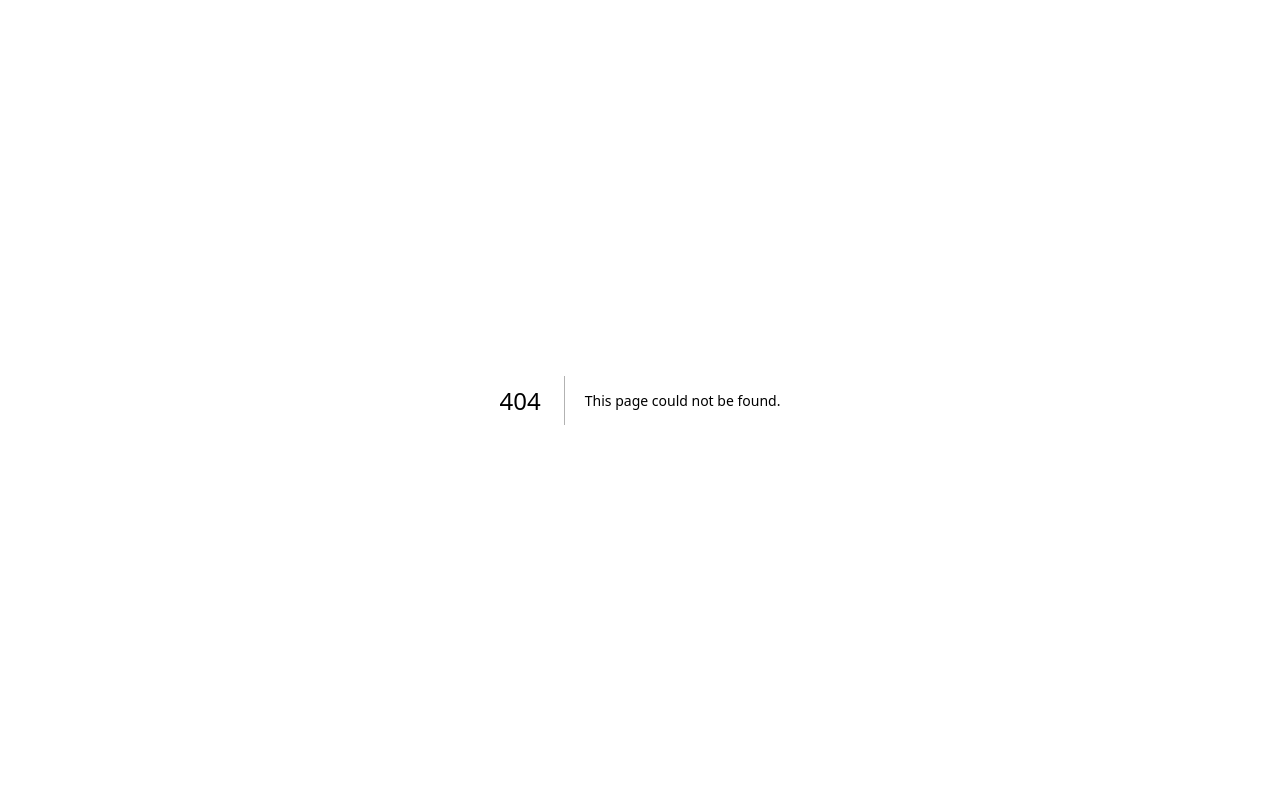
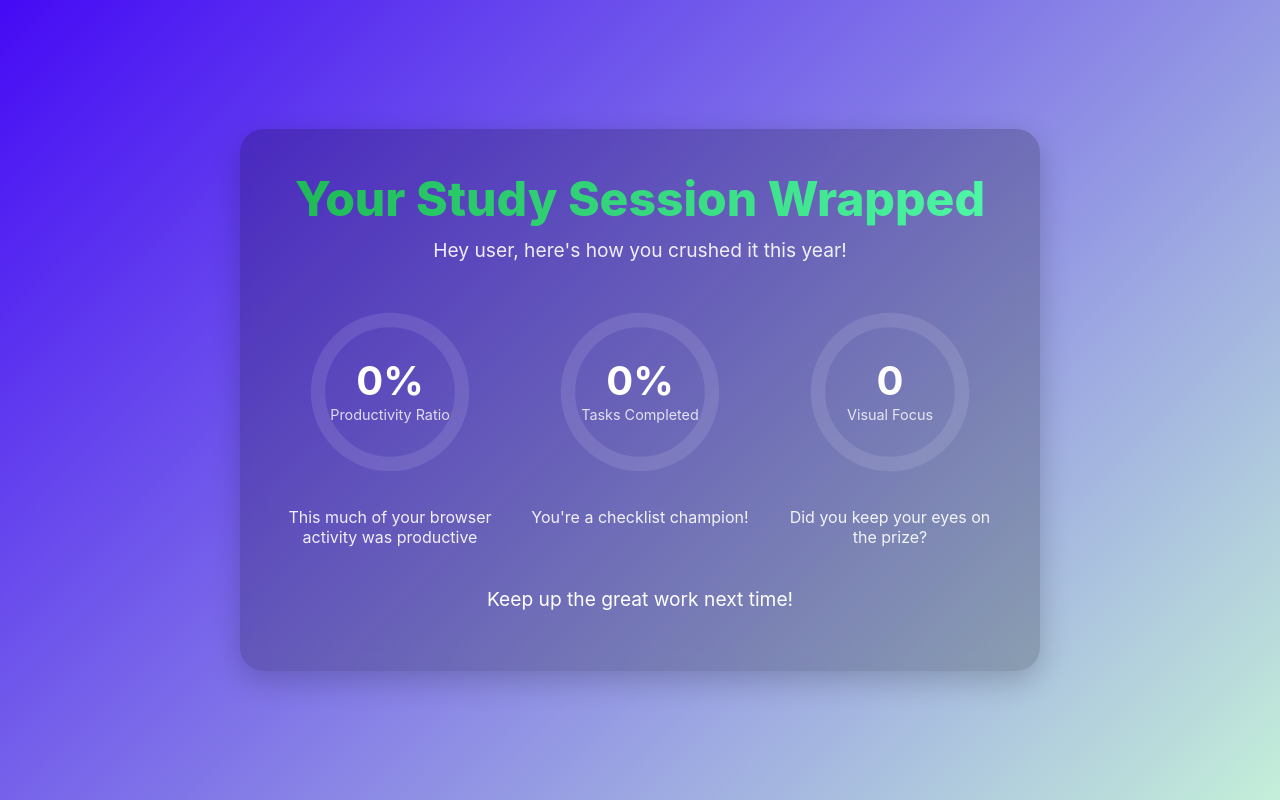
Before and after one commit to NanDhanesh/Miza, a Next.js app in the folder FirstScreen/: page /focus-wrapped in a window 1280 px wide. Before the commit this address had no page. Built offline with nearby package versions, Linux system fonts and the light colour scheme.

Commit message:
everything

```diff
--- /dev/null
+++ b/FirstScreen/app/focus-wrapped/focus-wrapped.css
@@ -0,0 +1,212 @@
+.wrapped-container {
+    width: 100%;
+    min-height: 100vh;
+    display: flex;
+    justify-content: center;
+    align-items: center;
+    background: linear-gradient(135deg, #450af5, #c4efd9);
+    font-family: -apple-system, BlinkMacSystemFont, "Segoe UI", Roboto, Oxygen, Ubuntu, Cantarell, "Open Sans",
+      "Helvetica Neue", sans-serif;
+    color: white;
+    padding: 20px;
+  }
+
+  .wrapped-content {
+    max-width: 800px;
+    width: 100%;
+    background: rgba(0, 0, 0, 0.2);
+    backdrop-filter: blur(10px);
+    border-radius: 24px;
+    padding: 40px;
+    box-shadow: 0 10px 30px rgba(0, 0, 0, 0.2);
+    animation: fadeIn 1s ease-out;
+  }
+
+  .wrapped-header {
+    text-align: center;
+    margin-bottom: 40px;
+  }
+
+  .wrapped-header h1 {
+    font-size: 3rem;
+    font-weight: 800;
+    margin: 0;
+    background: linear-gradient(90deg, #1db954, #4ef7a7);
+    -webkit-background-clip: text;
+    background-clip: text;
+    -webkit-text-fill-color: transparent;
+    text-fill-color: transparent;
+  }
+
+  .wrapped-subtitle {
+    font-size: 1.2rem;
+    opacity: 0.9;
+    margin-top: 10px;
+  }
+
+  .stats-container {
+    display: flex;
+    flex-wrap: wrap;
+    justify-content: space-around;
+    gap: 30px;
+    margin-bottom: 40px;
+  }
+
+  .stat-item {
+    flex: 1;
+    min-width: 200px;
+    display: flex;
+    flex-direction: column;
+    align-items: center;
+    text-align: center;
+    animation: slideUp 0.8s ease-out forwards;
+    opacity: 0;
+  }
+
+  .stat-item:nth-child(1) {
+    animation-delay: 0.2s;
+  }
+
+  .stat-item:nth-child(2) {
+    animation-delay: 0.4s;
+  }
+
+  .stat-item:nth-child(3) {
+    animation-delay: 0.6s;
+  }
+
+  .stat-circle {
+    position: relative;
+    width: 180px;
+    height: 180px;
+    margin-bottom: 15px;
+  }
+
+  .stat-circle svg {
+    width: 100%;
+    height: 100%;
+    transform: rotate(-90deg);
+  }
+
+  .stat-circle-bg {
+    fill: none;
+    stroke: rgba(255, 255, 255, 0.1);
+    stroke-width: 8;
+  }
+
+  .stat-circle-progress {
+    fill: none;
+    stroke: #1db954;
+    stroke-width: 8;
+    stroke-linecap: round;
+    stroke-dasharray: 251.2;
+    transition: stroke-dashoffset 1.5s ease;
+  }
+
+  .checklist-progress {
+    stroke: #ff9500;
+  }
+
+  .overall-progress {
+    stroke: #1ed4ff;
+  }
+
+  .stat-circle-text {
+    position: absolute;
+    top: 0;
+    left: 0;
+    width: 100%;
+    height: 100%;
+    display: flex;
+    flex-direction: column;
+    justify-content: center;
+    align-items: center;
+  }
+
+  .stat-value {
+    font-size: 2.5rem;
+    font-weight: 700;
+    line-height: 1;
+  }
+
+  .stat-label {
+    font-size: 0.9rem;
+    opacity: 0.8;
+    margin-top: 5px;
+  }
+
+  .stat-description {
+    font-size: 1rem;
+    margin-top: 10px;
+    opacity: 0.9;
+  }
+
+  .wrapped-footer {
+    text-align: center;
+    margin-top: 20px;
+  }
+
+  .footer-text {
+    font-size: 1.2rem;
+    margin-bottom: 20px;
+  }
+
+  .share-button {
+    background: linear-gradient(90deg, #1db954, #4ef7a7);
+    border: none;
+    color: white;
+    padding: 12px 30px;
+    font-size: 1rem;
+    font-weight: 600;
+    border-radius: 30px;
+    cursor: pointer;
+    transition: transform 0.2s, box-shadow 0.2s;
+  }
+
+  .share-button:hover {
+    transform: translateY(-2px);
+    box-shadow: 0 5px 15px rgba(0, 0, 0, 0.2);
+  }
+
+  @keyframes fadeIn {
+    from {
+      opacity: 0;
+    }
+    to {
+      opacity: 1;
+    }
+  }
+
+  @keyframes slideUp {
+    from {
+      opacity: 0;
+      transform: translateY(30px);
+    }
+    to {
+      opacity: 1;
+      transform: translateY(0);
+    }
+  }
+
+  @media (max-width: 768px) {
+    .wrapped-content {
+      padding: 30px 20px;
+    }
+
+    .wrapped-header h1 {
+      font-size: 2.2rem;
+    }
+
+    .stats-container {
+      flex-direction: column;
+    }
+
+    .stat-circle {
+      width: 150px;
+      height: 150px;
+    }
+
+    .stat-value {
+      font-size: 2rem;
+    }
+  }
--- /dev/null
+++ b/FirstScreen/app/focus-wrapped/focus-wrapped.tsx
@@ -0,0 +1,100 @@
+import "./focus-wrapped.css"
+
+interface FocusWrappedProps {
+  focusPercentage: number
+  checklistPercentage: number
+  overallScore: number
+  //totalFocusHours: number
+  //userName?: string
+}
+
+export default function FocusWrapped({
+  focusPercentage = 78,
+  checklistPercentage = 85,
+  overallScore = 82,
+  //totalFocusHours = 124,
+  //userName = "there",
+}: FocusWrappedProps) {
+  return (
+    <div className="wrapped-container">
+      <div className="wrapped-content">
+        <div className="wrapped-header">
+          <h1>Your Study Session Wrapped</h1>
+          <p className="wrapped-subtitle">Hey user, here's how you crushed it this year!</p>
+        </div>
+
+        <div className="stats-container">
+          <div className="stat-item focus-time">
+            <div className="stat-circle">
+              <svg viewBox="0 0 100 100">
+                <circle className="stat-circle-bg" cx="50" cy="50" r="40"></circle>
+                <circle
+                  className="stat-circle-progress"
+                  cx="50"
+                  cy="50"
+                  r="40"
+                  style={{
+                    strokeDashoffset: 251.2 - (251.2 * focusPercentage) / 100,
+                  }}
+                ></circle>
+              </svg>
+              <div className="stat-circle-text">
+                <span className="stat-value">{focusPercentage}%</span>
+                <span className="stat-label">Productivity Ratio</span>
+              </div>
+            </div>
+            <p className="stat-description">This much of your browser activity was productive</p>
+          </div>
+
+          <div className="stat-item checklist">
+            <div className="stat-circle">
+              <svg viewBox="0 0 100 100">
+                <circle className="stat-circle-bg" cx="50" cy="50" r="40"></circle>
+                <circle
+                  className="stat-circle-progress checklist-progress"
+                  cx="50"
+                  cy="50"
+                  r="40"
+                  style={{
+                    strokeDashoffset: 251.2 - (251.2 * checklistPercentage) / 100,
+                  }}
+                ></circle>
+              </svg>
+              <div className="stat-circle-text">
+                <span className="stat-value">{checklistPercentage}%</span>
+                <span className="stat-label">Tasks Completed</span>
+              </div>
+            </div>
+            <p className="stat-description">You're a checklist champion!</p>
+          </div>
+
+          <div className="stat-item overall-score">
+            <div className="stat-circle">
+              <svg viewBox="0 0 100 100">
+                <circle className="stat-circle-bg" cx="50" cy="50" r="40"></circle>
+                <circle
+                  className="stat-circle-progress overall-progress"
+                  cx="50"
+                  cy="50"
+                  r="40"
+                  style={{
+                    strokeDashoffset: 251.2 - (251.2 * overallScore) / 100,
+                  }}
+                ></circle>
+              </svg>
+              <div className="stat-circle-text">
+                <span className="stat-value">{overallScore}</span>
+                <span className="stat-label">Visual Focus</span>
+              </div>
+            </div>
+            <p className="stat-description">Did you keep your eyes on the prize?</p>
+          </div>
+        </div>
+
+        <div className="wrapped-footer">
+          <p className="footer-text">Keep up the great work next time!</p>
+        </div>
+      </div>
+    </div>
+  )
+}
--- /dev/null
+++ b/FirstScreen/app/focus-wrapped/page.tsx
@@ -0,0 +1,30 @@
+// app/focus-wrapped/page.tsx
+"use client";
+
+import { useSearchParams } from "next/navigation";
+import FocusWrapped from "./focus-wrapped";
+
+export default function FocusWrappedPage() {
+  const searchParams = useSearchParams();
+
+  // Extract checklist completion data from query parameters
+  const completedTasks = parseInt(searchParams.get("completed") || "0");
+  const totalTasks = parseInt(searchParams.get("total") || "1"); // Avoid division by 0
+  const checklistPercentage = Math.round((completedTasks / totalTasks) * 100);
+
+  const focusPercentage = parseInt(searchParams.get("focus") || "0");
+
+  const overallScore = parseInt(searchParams.get("score") || "0");
+
+  // Optional: User name (can be passed via query or fetched from user context if available)
+//   const userName = searchParams.get("userName") || "there";
+
+  return (
+    <FocusWrapped
+      focusPercentage={focusPercentage} // Use default value or hardcode as needed
+      checklistPercentage={checklistPercentage} // Dynamically calculated
+      overallScore={overallScore} // Use default value or hardcode as needed
+      //totalFocusHours={124} // Use default value or hardcode as needed
+    />
+  );
+}
```
Also changed, not shown: FirstScreen/app/dashboard/page.tsx (+30 -6 lines), 1 other file (tests, documents, lock files or other folders).
